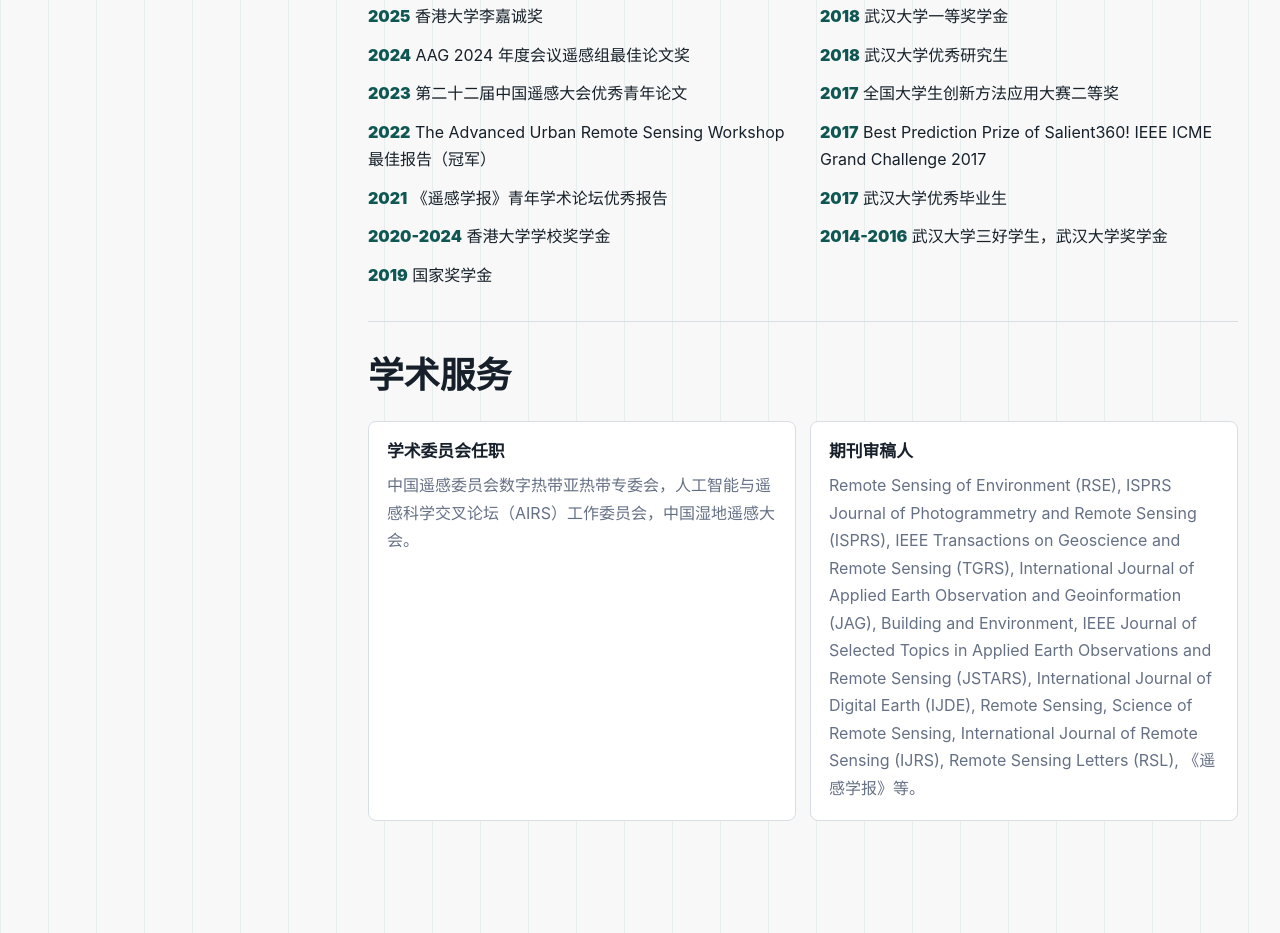
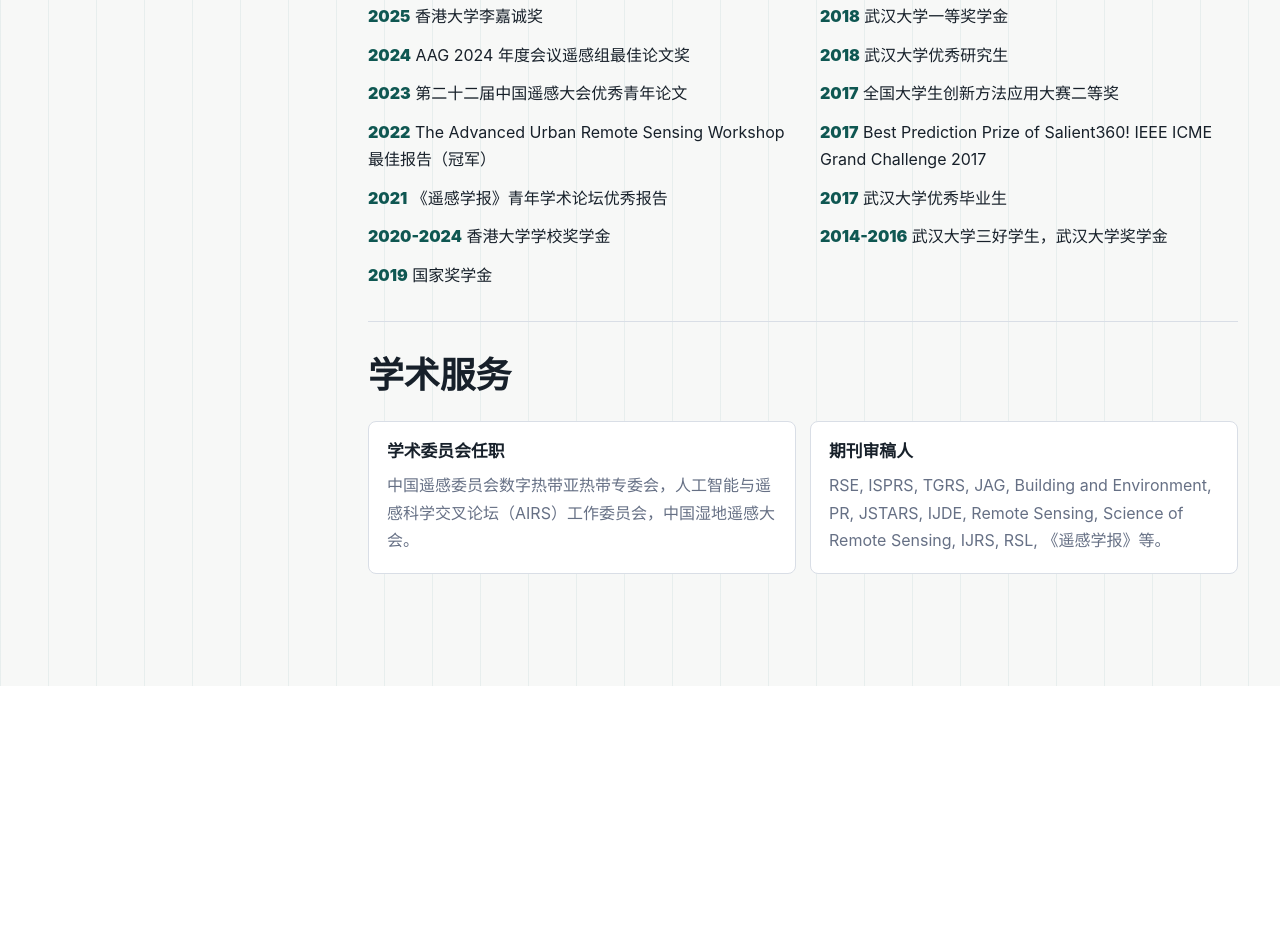
Before and after one commit to JingLING-RS/JingLING-RS.github.io, a plain HTML site: page index.html in a window 1280 px wide. Shown: the part 4503-5436 px from the top of the page. After the commit the page ends 5189 px from the top, so only its background shows below. Drawn offline with Linux system fonts and the light colour scheme.

Commit message:
Update index.html

```diff
--- a/index.html
+++ b/index.html
@@ -429,7 +429,7 @@
             <article>
               <h3>期刊审稿人</h3>
               <p>
-                Remote Sensing of Environment (RSE), ISPRS Journal of Photogrammetry and Remote Sensing (ISPRS), IEEE Transactions on Geoscience and Remote Sensing (TGRS), International Journal of Applied Earth Observation and Geoinformation (JAG), Building and Environment, IEEE Journal of Selected Topics in Applied Earth Observations and Remote Sensing (JSTARS), International Journal of Digital Earth (IJDE), Remote Sensing, Science of Remote Sensing, International Journal of Remote Sensing (IJRS), Remote Sensing Letters (RSL), 《遥感学报》等。
+                RSE, ISPRS, TGRS, JAG, Building and Environment, PR, JSTARS, IJDE, Remote Sensing, Science of Remote Sensing, IJRS, RSL, 《遥感学报》等。
               </p>
             </article>
           </div>
```
